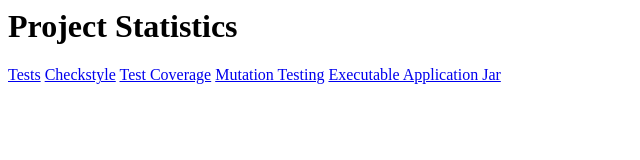
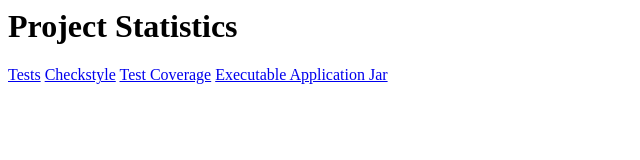
Before and after one commit to fidraC/monopoly-assessment-2024, a plain HTML site: page public/index.html in a window 1280 px wide. Shown: the whole page, without its empty margins (0-640 px from the left). Drawn offline with Linux system fonts and the light colour scheme.

Commit message:
Update Home page

```diff
--- a/public/index.html
+++ b/public/index.html
@@ -9,8 +9,7 @@
 <a href="tests/test">Tests</a>
 <a href="checkstyle/main.html">Checkstyle</a>
 <a href="jacocoHtml">Test Coverage</a>
-<a href="pitest">Mutation Testing</a>
-<a href="build/libs/assessment-1-2022-starter-monopoly-1.0-SNAPSHOT-all.jar">Executable Application Jar</a>
+<a href="build/libs/assessment-1-2023-starter-monopoly-1.0-SNAPSHOT-all.jar">Executable Application Jar</a>
 
 
 </body>
```
